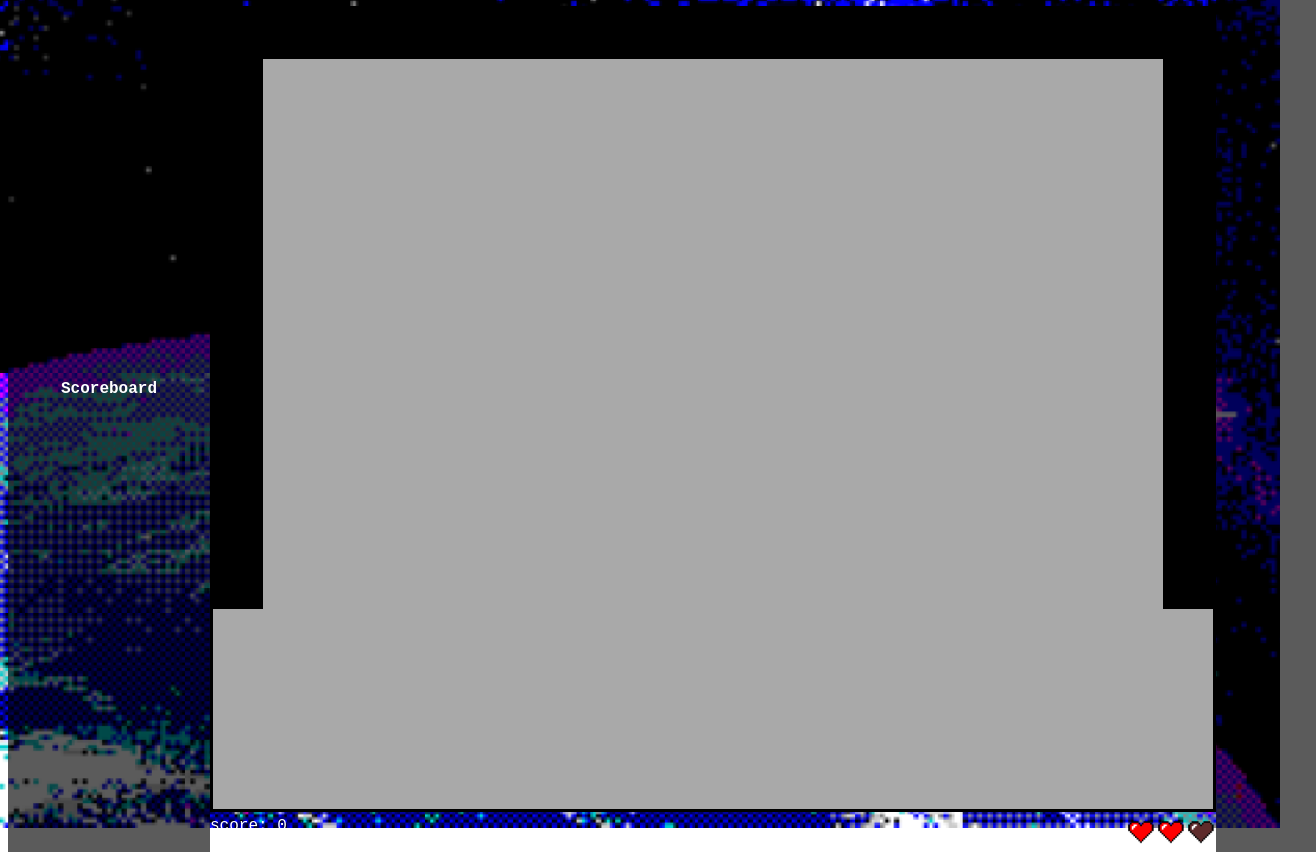
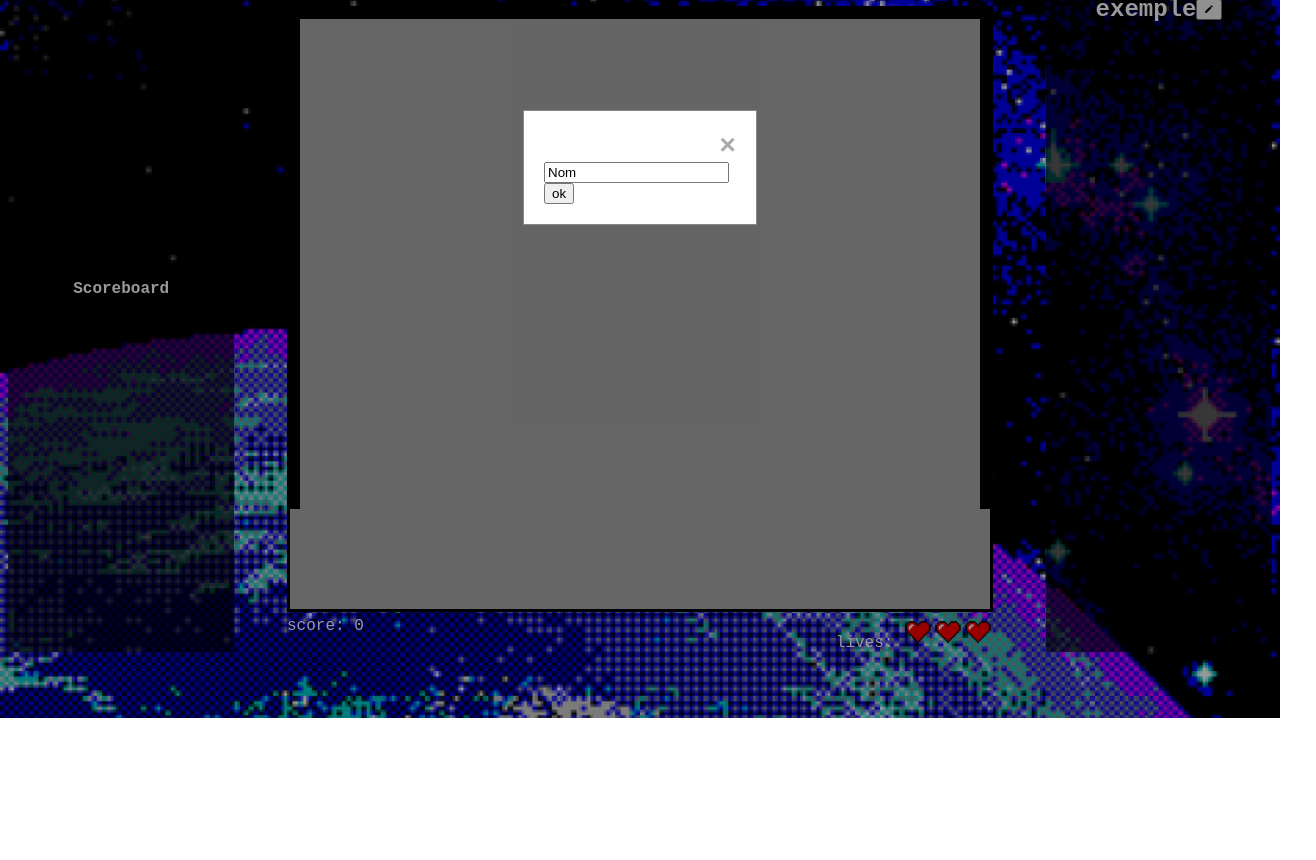
Before and after one commit to Tooki24/casse-brick, a plain HTML site: page src/casse-brique.html in a window 1280 px wide. Shown: the part 82-942 px from the top of the page, 1316 px wide, since content can reach past the window. After the commit the page ends 800 px from the top, so only its background shows below. Drawn offline with nearby package versions, Linux system fonts and the light colour scheme; no server answers.

Commit message:
ADD changement nom

```diff
--- a/src/casse-brique.html
+++ b/src/casse-brique.html
@@ -23,18 +23,23 @@
            </table>
        </div>
        <div id="main"  width="80%">
-           <h1 text-align="center">Casse-Brique</h1>
-       <canvas id="drawArea" width="1000" height="800">Your browser doesn't support canvas</canvas>
+            <h1 text-align="center">Casse-Brique</h1>
+       <canvas id="drawArea" width="700" height="600">Your browser doesn't support canvas</canvas>
         <div id="scorelives">
             <div id="score">score: </div>
             <div id="lives">lives: </div>
         </div>
        </div>
-       <div id="pannelRight" class="SidePannels"></div>
+       <div id="pannelRight" class="SidePannels">
+           <div id="name">
+                <h2 id="nom"></h2><button id="modify"><img src="img/pen.png" width="10px" heigth="10px"/></button>
+           </div>
+
+       </div>
        <div id="myModal" class="modal">
         <div class="modal-content">
-            <span class="close">&times;</span>
-            <input type="text" value="Nom" /><button>ok</button>
+            <span class="close" id="close">&times;</span>
+            <input type="text" value="Nom" id="inputNom" /><button id="btn">ok</button>
         </div>
     </div>
    </body>
--- a/src/casse-briques.css
+++ b/src/casse-briques.css
@@ -63,7 +63,7 @@ h1{
     margin: 15% auto; /* 15% from the top and centered */
     padding: 20px;
     border: 1px solid #888;
-    width: 80%; /* Could be more or less, depending on screen size */
+    width: 15%; /* Could be more or less, depending on screen size */
 }
 
 .close {
@@ -79,3 +79,13 @@ h1{
     text-decoration: none;
     cursor: pointer;
   }
+  h2{
+      color: white;
+  }
+
+  #name{
+    display: flex;
+	flex-direction: row;
+    align-items: center;
+    justify-content: space-between;
+  }
--- a/src/murs.js
+++ b/src/murs.js
@@ -1,6 +1,6 @@
-let mur1=[0,0,50,600]
-let mur2=[950,0,50,600]
-let mur3=[0,0,1000,50]
+let mur1=[0,0,10,500]
+let mur2=[690,0,10,500]
+let mur3=[0,0,700,10]
 let murs=[mur1,mur2,mur3]
 
 
--- a/src/player.js
+++ b/src/player.js
@@ -1,14 +1,19 @@
-let vies=2;
+let vies=3;
 let score=0;
-let nom="";
+let nom="exemple";
 
+
+function drawName(document){
+    document.getElementById("nom").innerHTML=nom
+}
 
 function getNom(){
     return nom;
 }
 
-function setNom(name){
+function setNom(name,document){
     nom=name;
+    drawName(document)
 }
 
 function setScore(value){
--- a/src/source.js
+++ b/src/source.js
@@ -52,7 +52,7 @@ function clearCanvas(event)
 
 $(document).ready(function()
 {
-
+    drawName(document)
     console.log('test');
     /* Canvas */
     canvas = document.getElementById('drawArea');
@@ -64,10 +64,20 @@ $(document).ready(function()
     canvas.addEventListener('mousemove', mouseMove);
     canvas.addEventListener('mousedown', mouseClick);
     canvas.addEventListener('mouseup', mouseUp);
-
-
+    inputOpen(document);
+    $("#btn").click(function(){
+        console.log("clic");
+        setNom(document.getElementById("inputNom").value,document);
+        document.getElementById("myModal").style.display="none"
+    })
+    $("#close").click(function(){
+        document.getElementById("myModal").style.display="none"
+    })
+    $("#modify").click(function(){
+        document.getElementById("myModal").style.display="block"
+    })
     buildMurs(context);
-    addScore("Ced",100);
+    addScore(getNom(),100);
     // On imagine qu’il y a un bouton pour effacer le contenu du canvas
     $('#clear').on('click', clearCanvas);
     drawLives(document);
```
Also changed, not shown: src/img/pen.png (added).
